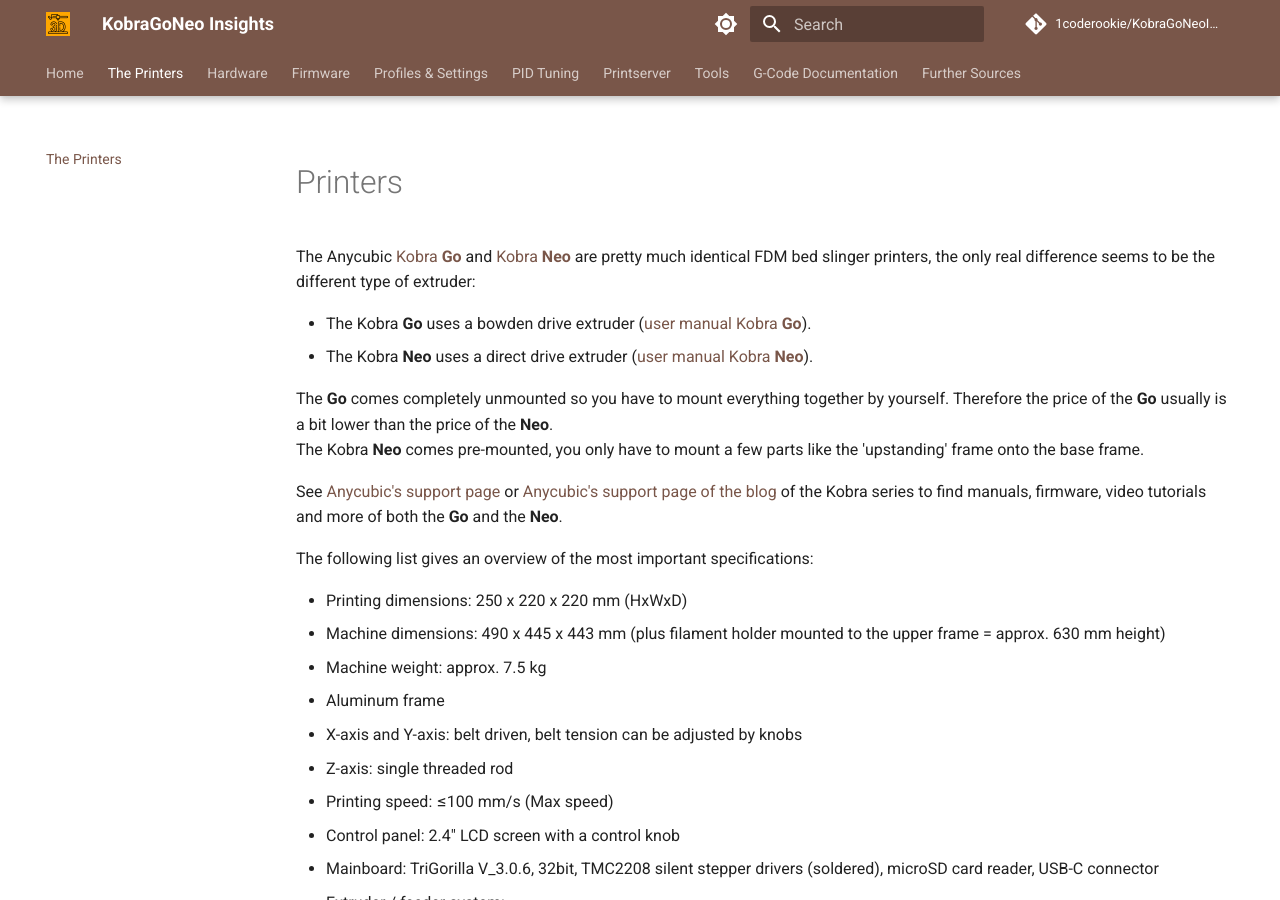
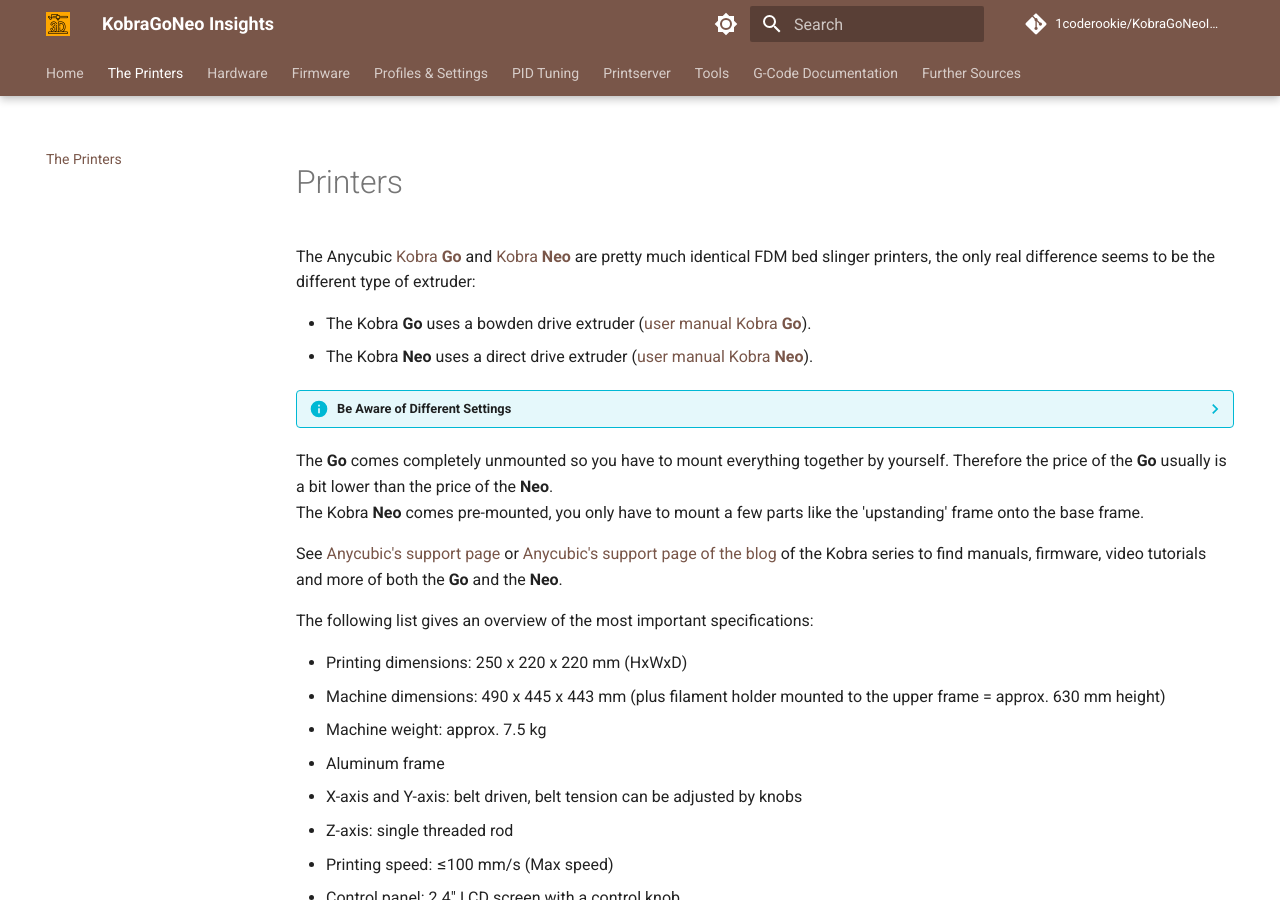
Before and after one commit to 1coderookie/KobraGoNeoInsights, an MkDocs documentation site: the page built from docs/printers.md, in a window 1280 px wide and 900 px high. Built offline with MkDocs 1.6.1 and Material for MkDocs 9.7.7, drawn with Linux system fonts in a browser that asks for light colours; comment, search, counter and statistics services are not loaded; some of the changed lines change nothing that is shown.

Commit message:
Update printers.md

```diff
--- a/docs/printers.md
+++ b/docs/printers.md
@@ -5,6 +5,12 @@
 
 - The Kobra **Go** uses a bowden drive extruder ([user manual Kobra **Go**](https://cdn.shopify.com/s/files/1/0245/5519/2380/files/Anycubic_Kobra_Go_User_Manual_221102_V0.0.4.pdf?v=1667812989)).
 - The Kobra **Neo** uses a direct drive extruder ([user manual Kobra **Neo**](https://cdn.shopify.com/s/files/1/0245/5519/2380/files/Anycubic_Kobra_Neo_20230109_V0.1.0_English.pdf?v=1673859391)).
+
+??? info "Be Aware of Different Settings"
+
+    Because of the different types of extruder systems and a different home position you have to be aware of certain settings like in the slicer and also in alternative firmware like Klipper.
+    In the *slicer* (e.g. Cura) you need to keep an eye on the rectration distance, which is set to a higher value at the **Go** (~6mm) than at the **Neo** (~1mm). This is especially important when you're asking in a forum and get tips from other users - they might not be the right ones when it comes down to retraction distance!
+    If you want to use other *firmware* than the stock one like Klipper and you're looking out for about how other users set the configuration, be aware of the fact that the **Go** has its home position with the printhead above the right front corner and the **Neo** at the left front corner of the bed (which is driven completely to the back at that time).
 
 The **Go** comes completely unmounted so you have to mount everything together by yourself. Therefore the price of the **Go** usually is a bit lower than the price of the **Neo**.
 The Kobra **Neo** comes pre-mounted, you only have to mount a few parts like the 'upstanding' frame onto the base frame.
```
